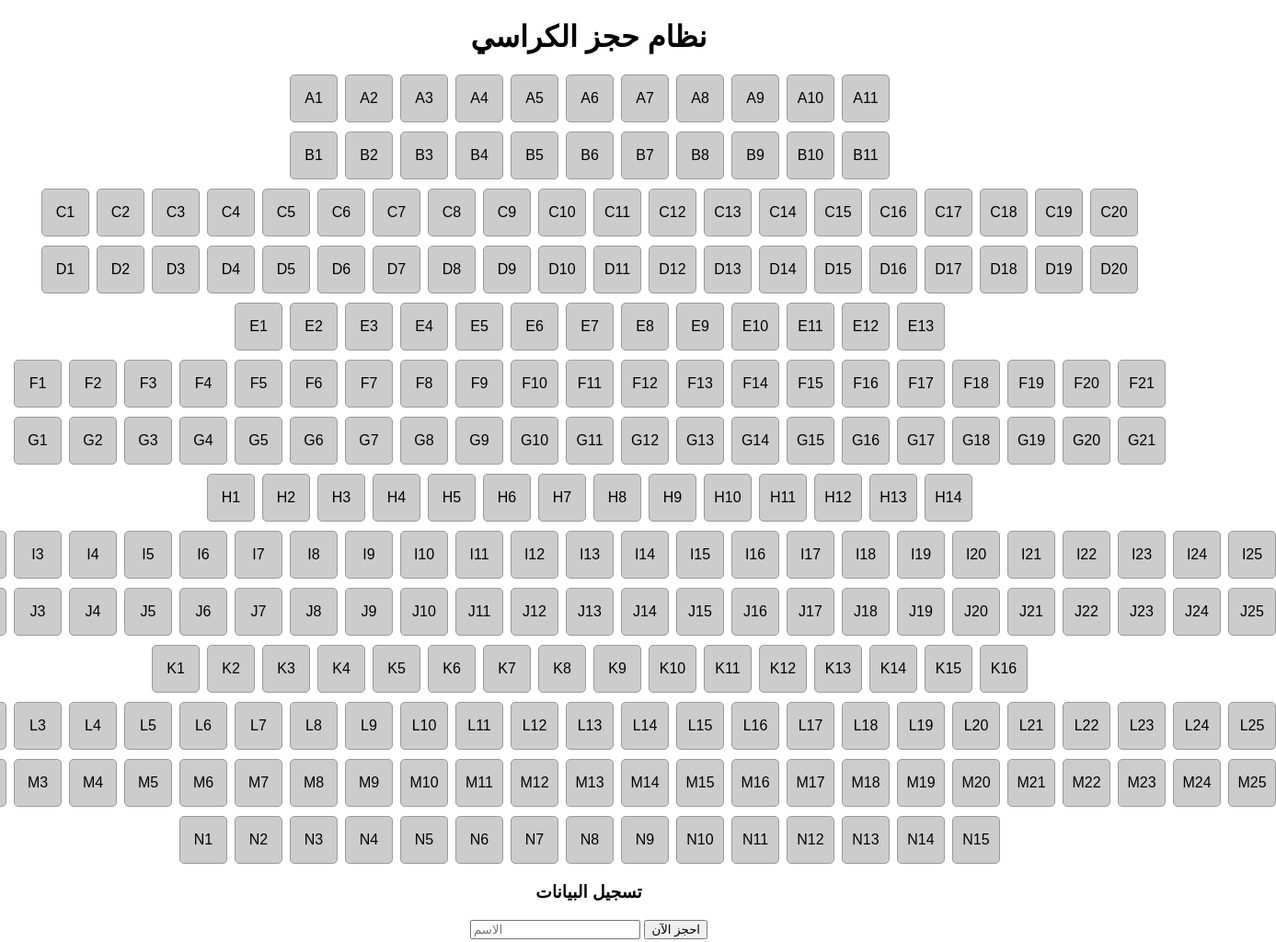
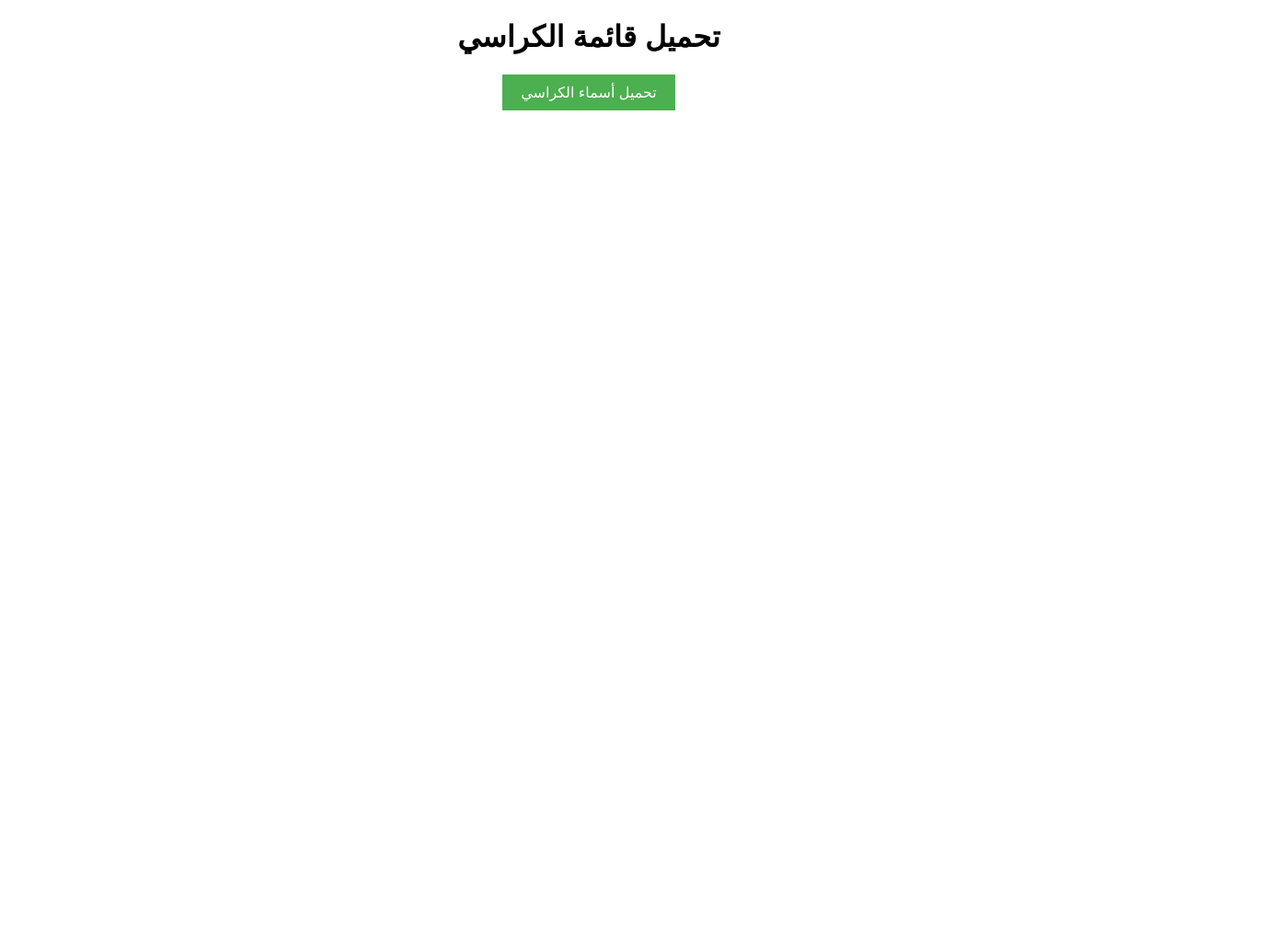
Before and after one commit to Bishoypy/seat-booking, a plain HTML site: page index.html in a window 1280 px wide. Shown: the whole page at 92% size, 1387 px wide, since content can reach past the window. After the commit the page ends 800 px from the top, so only its background shows below. Drawn offline with Linux system fonts and the light colour scheme; no server answers.

Commit message:
Update index.html

```diff
--- a/index.html
+++ b/index.html
@@ -3,56 +3,32 @@
 <head>
     <meta charset="UTF-8">
     <meta name="viewport" content="width=device-width, initial-scale=1.0">
-    <title>نظام حجز الكراسي</title>
+    <title>تحميل أسماء الكراسي</title>
     <style>
         body {
             font-family: Arial, sans-serif;
             text-align: center;
             margin: 20px;
         }
-        .seating-chart {
-            display: flex;
-            flex-direction: column;
-            align-items: center;
-            gap: 10px;
+        button {
+            padding: 10px 20px;
+            font-size: 16px;
+            background-color: #4CAF50;
+            color: white;
+            border: none;
+            cursor: pointer;
         }
-        .row {
-            display: grid;
-            grid-gap: 10px;
-            justify-content: center;
-        }
-        .seat {
-            width: 50px;
-            height: 50px;
-            background-color: #ccc;
-            border: 1px solid #999;
-            border-radius: 5px;
-            cursor: pointer;
-            text-align: center;
-            line-height: 50px;
-        }
-        .seat.selected {
-            background-color: red;
-            cursor: not-allowed;
-        }
-        .form-section {
-            margin-top: 20px;
+        button:hover {
+            background-color: #45a049;
         }
     </style>
 </head>
 <body>
-    <h1>نظام حجز الكراسي</h1>
-    <div class="seating-chart" id="seating-chart"></div>
-    <div class="form-section">
-        <h3>تسجيل البيانات</h3>
-        <input type="text" id="name" placeholder="الاسم" required>
-        <button id="book-now">احجز الآن</button>
-    </div>
+    <h1>تحميل قائمة الكراسي</h1>
+    <button onclick="downloadCSV()">تحميل أسماء الكراسي</button>
 
     <script>
-        const seatingChart = document.getElementById('seating-chart');
-        const selectedSeats = new Set();
-
+        function downloadCSV() {
             const rows = [
                 { id: "A", seats: 11 },
                 { id: "B", seats: 11 },
@@ -70,88 +46,27 @@
                 { id: "N", seats: 15 }
             ];
 
-        // إنشاء الكراسي
+            let csvContent = "اسم الكرسي\n"; // رأس الملف CSV
+
+            // إضافة الكراسي إلى المحتوى
             rows.forEach(row => {
-            const numSeats = row.seats;
-            const rowContainer = document.createElement('div');
-            rowContainer.className = 'row';
-            rowContainer.style.gridTemplateColumns = `repeat(${numSeats}, 50px)`;
-
-            for (let i = 1; i <= numSeats; i++) {
-                const seatId = `${row.id}${i}`;
-                const seat = document.createElement('div');
-                seat.className = 'seat';
-                seat.innerText = seatId;
-                seat.id = seatId;
-                seat.addEventListener('click', () => {
-                    if (seat.classList.contains('selected')) {
-                        alert('هذا الكرسي محجوز بالفعل!');
-                        return;
-                    }
-                    seat.classList.toggle('selected');
-                    if (selectedSeats.has(seatId)) {
-                        selectedSeats.delete(seatId);
-                    } else {
-                        selectedSeats.add(seatId);
+                for (let i = 1; i <= row.seats; i++) {
+                    csvContent += `${row.id}${i}\n`; // إضافة اسم كل كرسي
                 }
             });
-                rowContainer.appendChild(seat);
+
+            // إنشاء ملف CSV وتحميله
+            const blob = new Blob([csvContent], { type: 'text/csv;charset=utf-8;' });
+            const link = document.createElement("a");
+            if (link.download !== undefined) { // تحقق من دعم المتصفح للتحميل
+                const url = URL.createObjectURL(blob);
+                link.setAttribute("href", url);
+                link.setAttribute("download", "seats.csv");
+                document.body.appendChild(link);
+                link.click();
+                document.body.removeChild(link);
             }
-
-            seatingChart.appendChild(rowContainer);
-        });
-
-        // تحميل حالة الكراسي من Google Sheets
-        function fetchReservedSeats() {
-            fetch('https://script.google.com/macros/s/AKfycbzzIF6kry5B3p3us3vaNRZP9bvShpTNBGN-TFxBZBTvG9uYWuhpBhau09YMZ5FbiYzErg/exec')
-                .then(response => response.json())
-                .then(seatsData => {
-                    document.querySelectorAll('.seat').forEach(seat => {
-                        if (seatsData.some(data => data.seats.includes(seat.id))) {
-                            seat.classList.add('selected');
-                            seat.style.pointerEvents = 'none'; // تعطيل النقر على الكراسي المحجوزة
         }
-                    });
-                })
-                .catch(error => console.error('Error fetching data:', error));
-        }
-
-        fetchReservedSeats(); // استدعاء عند تحميل الصفحة
-
-        // إرسال بيانات الحجز إلى Google Sheets
-        document.getElementById('book-now').addEventListener('click', () => {
-            const name = document.getElementById('name').value;
-            if (!name || selectedSeats.size === 0) {
-                alert('يرجى إدخال الاسم واختيار الكراسي!');
-                return;
-            }
-            const data = {
-                name,
-                seats: Array.from(selectedSeats),
-                timestamp: new Date().toLocaleString()
-            };
-
-            fetch('https://script.google.com/macros/s/AKfycbzzIF6kry5B3p3us3vaNRZP9bvShpTNBGN-TFxBZBTvG9uYWuhpBhau09YMZ5FbiYzErg/exec', {
-                method: 'POST',
-                body: JSON.stringify(data),
-                headers: {
-                    'Content-Type': 'application/json'
-                }
-            })
-            .then(response => {
-                if (response.ok) {
-                    alert('تم الحجز بنجاح!');
-                    selectedSeats.clear();
-                    fetchReservedSeats(); // تحديث الحالة بعد الحجز
-                } else {
-                    alert('حدث خطأ أثناء الحجز.');
-                }
-            })
-            .catch(error => {
-                console.error('Error:', error);
-                alert('حدث خطأ أثناء الحجز.');
-            });
-        });
     </script>
 </body>
 </html>
```
Lines whose indentation alone changed are shown as unchanged.
